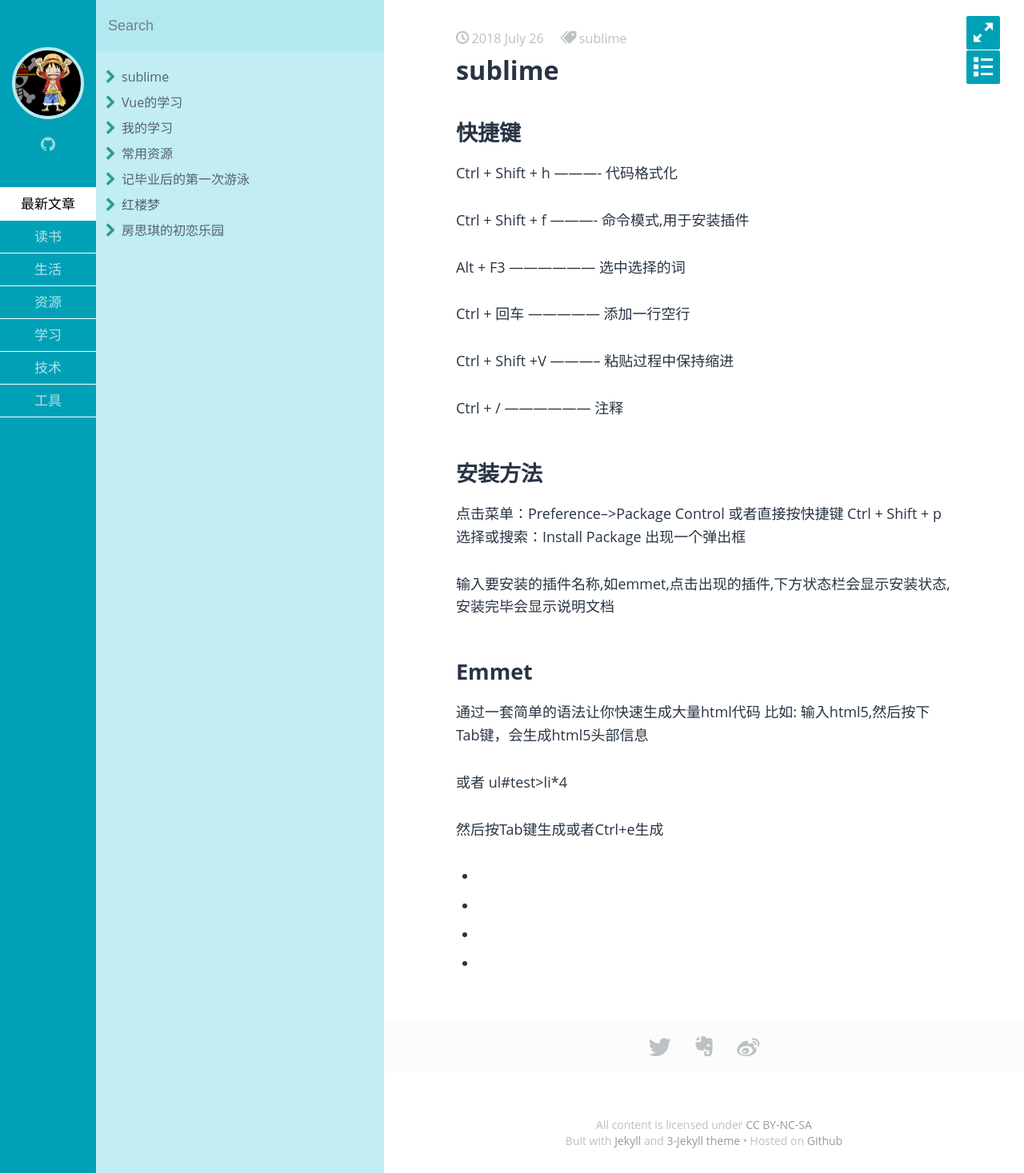
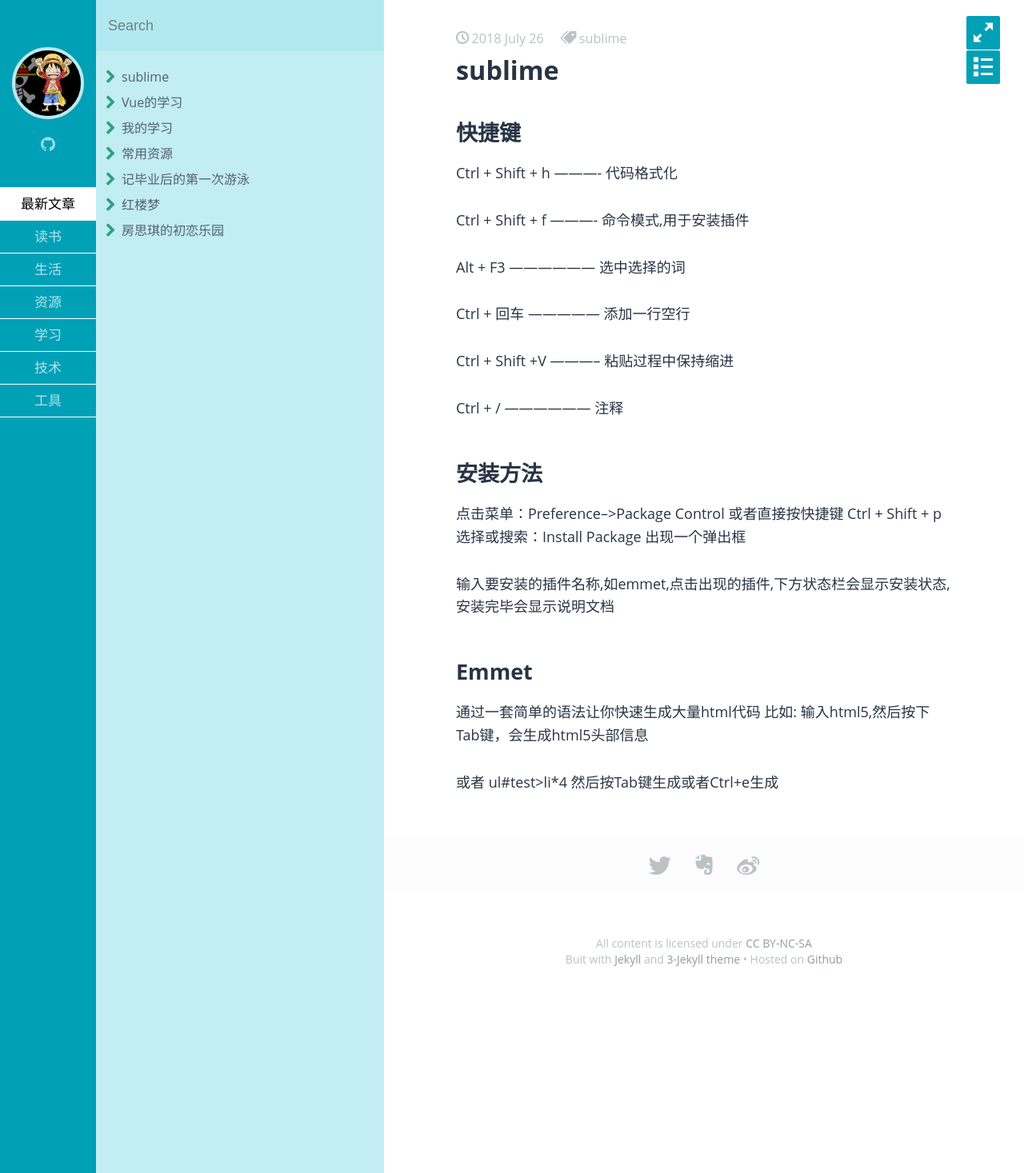
Before and after one commit to yyyyama/yyyyama.github.io, a Jekyll site: the page built from _posts/tool/2018-07-26-sublime.md, in a window 1280 px wide. Shown: the whole page at 80% size. Built offline with Jekyll 4.4.1, drawn with Linux system fonts in a browser that asks for light colours; some web fonts are replaced.

Commit message:
modify tool

```diff
--- a/_posts/tool/2018-07-26-sublime.md
+++ b/_posts/tool/2018-07-26-sublime.md
@@ -35,12 +35,4 @@
 
 或者
 ul#test>li*4
-
-
 然后按Tab键生成或者Ctrl+e生成
-<ul id="test">
-	<li></li>
-	<li></li>
-	<li></li>
-	<li></li>
-</ul>
```
